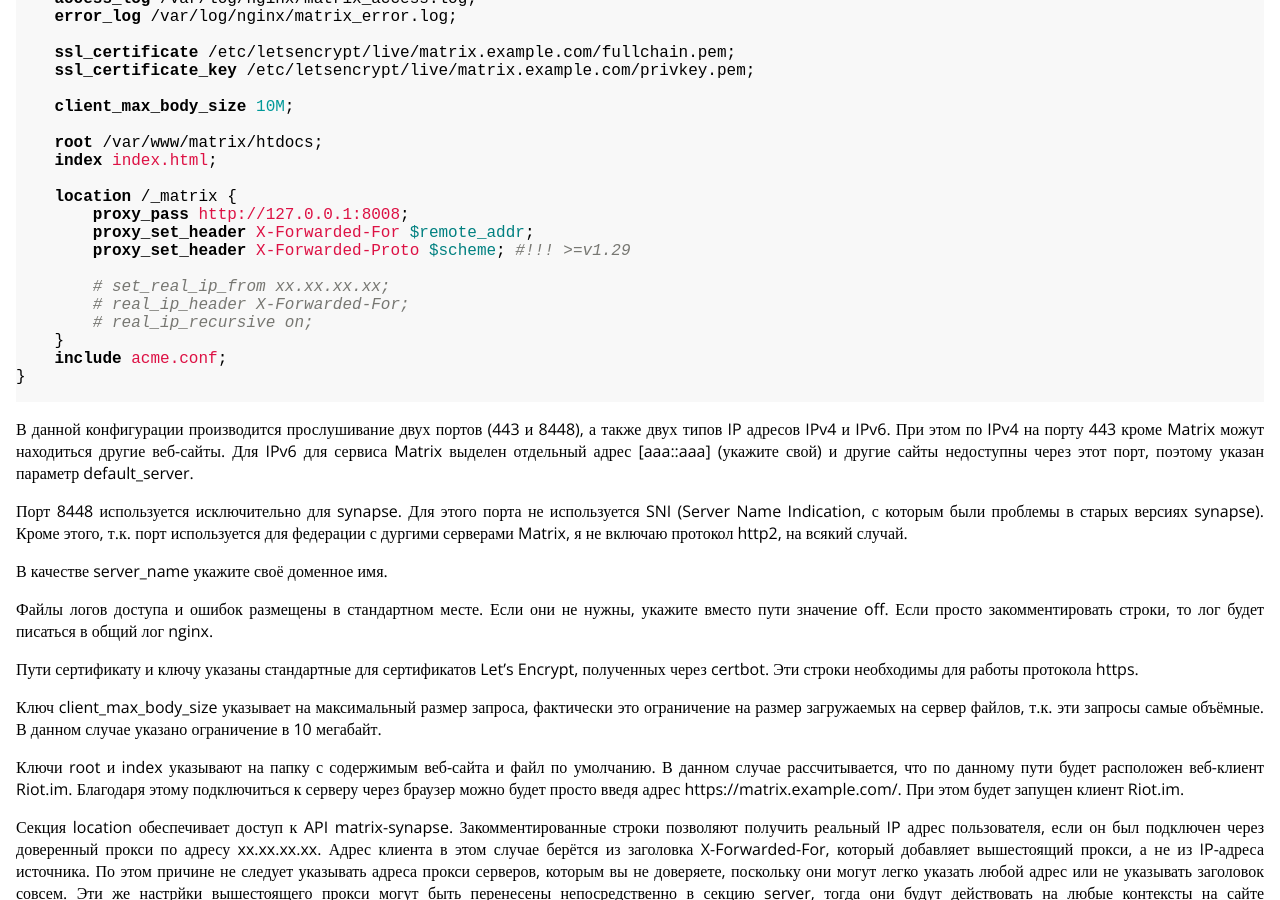
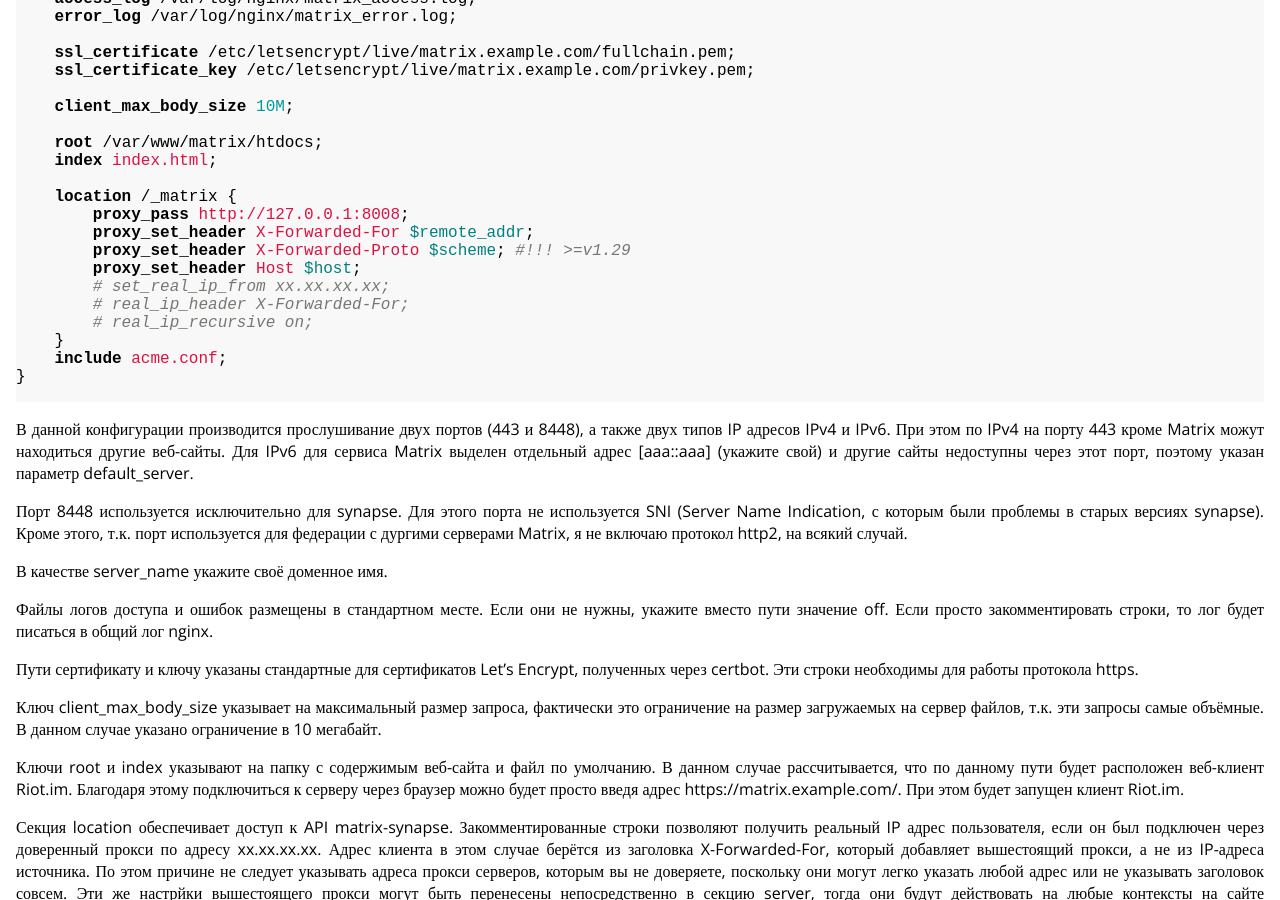
Before and after one commit to fsa/site, a Jekyll site: the page built from _posts/2020-03-31-matrix.md, in a window 1280 px wide and 900 px high, scrolled down 965 px. Built offline with Jekyll 4.4.1, drawn with Linux system fonts in a browser that asks for light colours.

Commit message:
Update 2020-03-31-matrix.md

```diff
--- a/_posts/2020-03-31-matrix.md
+++ b/_posts/2020-03-31-matrix.md
@@ -54,7 +54,7 @@ server {
 	proxy_pass http://127.0.0.1:8008;
         proxy_set_header X-Forwarded-For $remote_addr;
 	proxy_set_header X-Forwarded-Proto $scheme; #!!! >=v1.29
-
+	proxy_set_header Host $host;
 	# set_real_ip_from xx.xx.xx.xx;
 	# real_ip_header X-Forwarded-For;
 	# real_ip_recursive on;
```
